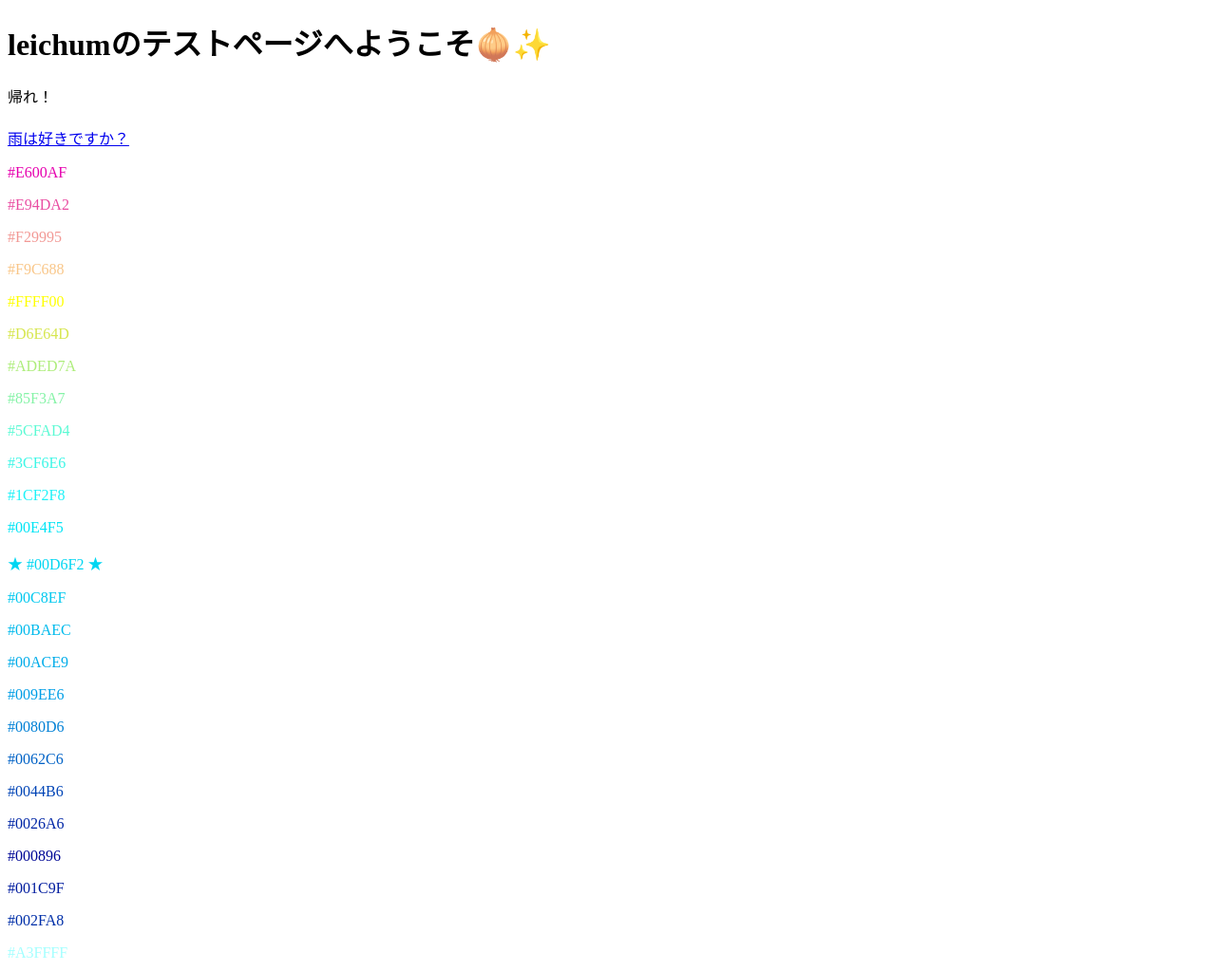
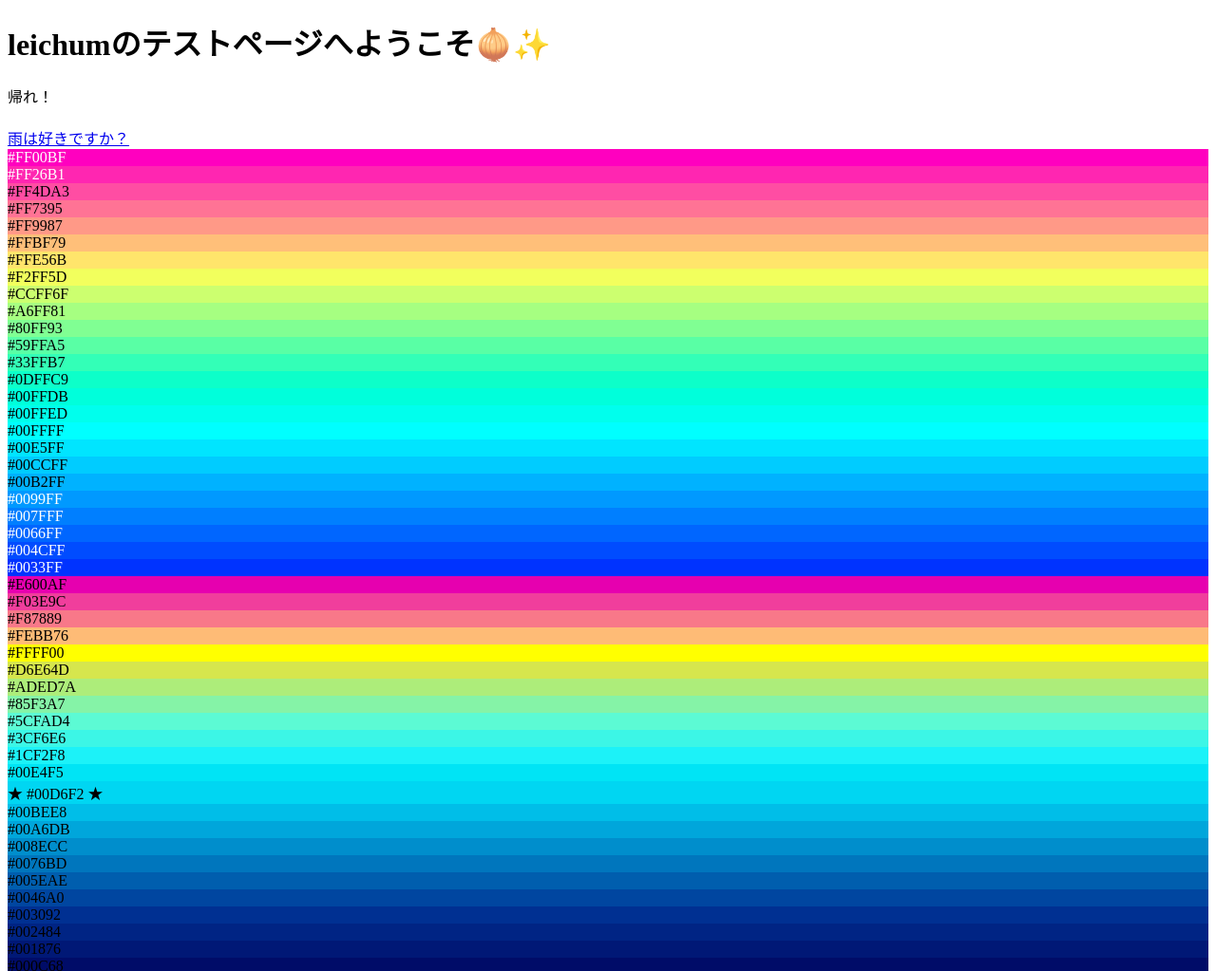
Before and after one commit to leichum/leichum.github.io, a plain HTML site: page index.html in a window 1280 px wide. Shown: the top 1023 px of the page at 95% size. Drawn offline with Linux system fonts and the light colour scheme.

Commit message:
Update index.html

```diff
--- a/index.html
+++ b/index.html
@@ -9,31 +9,31 @@
   <p style="margin-bottom: 20px;">帰れ！</p>
   <a href="https://ja.wikipedia.org/wiki/%E3%83%9A%E3%83%88%E3%83%AA%E3%82%B3%E3%83%BC%E3%83%AB" target="_blank" rel="noopener noreferrer">雨は好きですか？</a>
 
-<p style="color:#E600AF">#E600AF</p>
-<p style="color:#E94DA2">#E94DA2</p>
-<p style="color:#F29995">#F29995</p>
-<p style="color:#F9C688">#F9C688</p>
-<p style="color:#FFFF00">#FFFF00</p>
-<p style="color:#D6E64D">#D6E64D</p>
-<p style="color:#ADED7A">#ADED7A</p>
-<p style="color:#85F3A7">#85F3A7</p>
-<p style="color:#5CFAD4">#5CFAD4</p>
-<p style="color:#3CF6E6">#3CF6E6</p>
-<p style="color:#1CF2F8">#1CF2F8</p>
-<p style="color:#00E4F5">#00E4F5</p>
-<p style="color:#00D6F2">★ #00D6F2 ★</p>
-<p style="color:#00C8EF">#00C8EF</p>
-<p style="color:#00BAEC">#00BAEC</p>
-<p style="color:#00ACE9">#00ACE9</p>
-<p style="color:#009EE6">#009EE6</p>
-<p style="color:#0080D6">#0080D6</p>
-<p style="color:#0062C6">#0062C6</p>
-<p style="color:#0044B6">#0044B6</p>
-<p style="color:#0026A6">#0026A6</p>
-<p style="color:#000896">#000896</p>
-<p style="color:#001C9F">#001C9F</p>
-<p style="color:#002FA8">#002FA8</p>
-<p style="color:#A3FFFF">#A3FFFF</p>
+<div class="color-box" style="background:#FF00BF; color:#fff;">#FF00BF</div>
+<div class="color-box" style="background:#FF26B1; color:#fff;">#FF26B1</div>
+<div class="color-box" style="background:#FF4DA3; color:#000;">#FF4DA3</div>
+<div class="color-box" style="background:#FF7395; color:#000;">#FF7395</div>
+<div class="color-box" style="background:#FF9987; color:#000;">#FF9987</div>
+<div class="color-box" style="background:#FFBF79; color:#000;">#FFBF79</div>
+<div class="color-box" style="background:#FFE56B; color:#000;">#FFE56B</div>
+<div class="color-box" style="background:#F2FF5D; color:#000;">#F2FF5D</div>
+<div class="color-box" style="background:#CCFF6F; color:#000;">#CCFF6F</div>
+<div class="color-box" style="background:#A6FF81; color:#000;">#A6FF81</div>
+<div class="color-box" style="background:#80FF93; color:#000;">#80FF93</div>
+<div class="color-box" style="background:#59FFA5; color:#000;">#59FFA5</div>
+<div class="color-box" style="background:#33FFB7; color:#000;">#33FFB7</div>
+<div class="color-box" style="background:#0DFFC9; color:#000;">#0DFFC9</div>
+<div class="color-box" style="background:#00FFDB; color:#000;">#00FFDB</div>
+<div class="color-box" style="background:#00FFED; color:#000;">#00FFED</div>
+<div class="color-box" style="background:#00FFFF; color:#000;">#00FFFF</div>
+<div class="color-box" style="background:#00E5FF; color:#000;">#00E5FF</div>
+<div class="color-box" style="background:#00CCFF; color:#000;">#00CCFF</div>
+<div class="color-box" style="background:#00B2FF; color:#000;">#00B2FF</div>
+<div class="color-box" style="background:#0099FF; color:#fff;">#0099FF</div>
+<div class="color-box" style="background:#007FFF; color:#fff;">#007FFF</div>
+<div class="color-box" style="background:#0066FF; color:#fff;">#0066FF</div>
+<div class="color-box" style="background:#004CFF; color:#fff;">#004CFF</div>
+<div class="color-box" style="background:#0033FF; color:#fff;">#0033FF</div>
 
 <div class="color-box" style="background:#E600AF;">#E600AF</div>
 <div class="color-box" style="background:#F03E9C;">#F03E9C</div>
```
